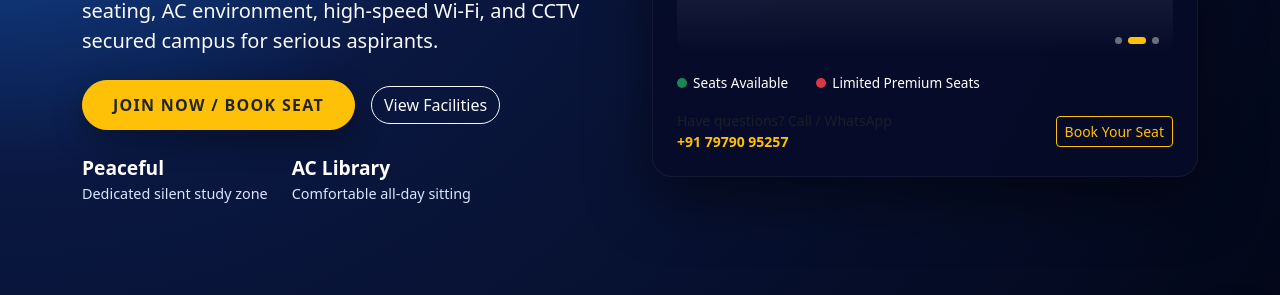
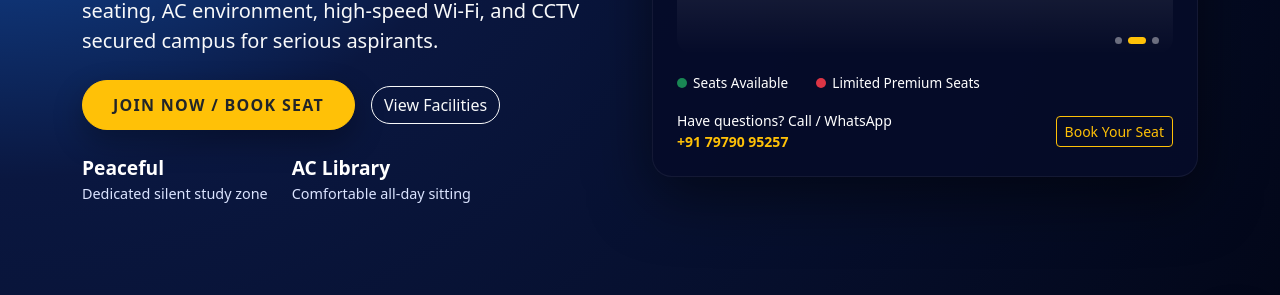
Before and after one commit to Heartthorb/vamika-library, a plain HTML site: page index.html in a window 1280 px wide. Shown: the part 425-720 px from the top of the page. Drawn offline with nearby package versions, Linux system fonts and the light colour scheme.

Commit message:
Update index.html

```diff
--- a/index.html
+++ b/index.html
@@ -560,7 +560,7 @@
                     </div>
 
                     <div class="mt-3 d-flex justify-content-between align-items-center">
-                        <div class="small text-muted">
+                        <div class="small ">
                             Have questions? Call / WhatsApp<br>
                             <span class="fw-semibold text-warning">+91 79790 95257</span>
                         </div>
```
